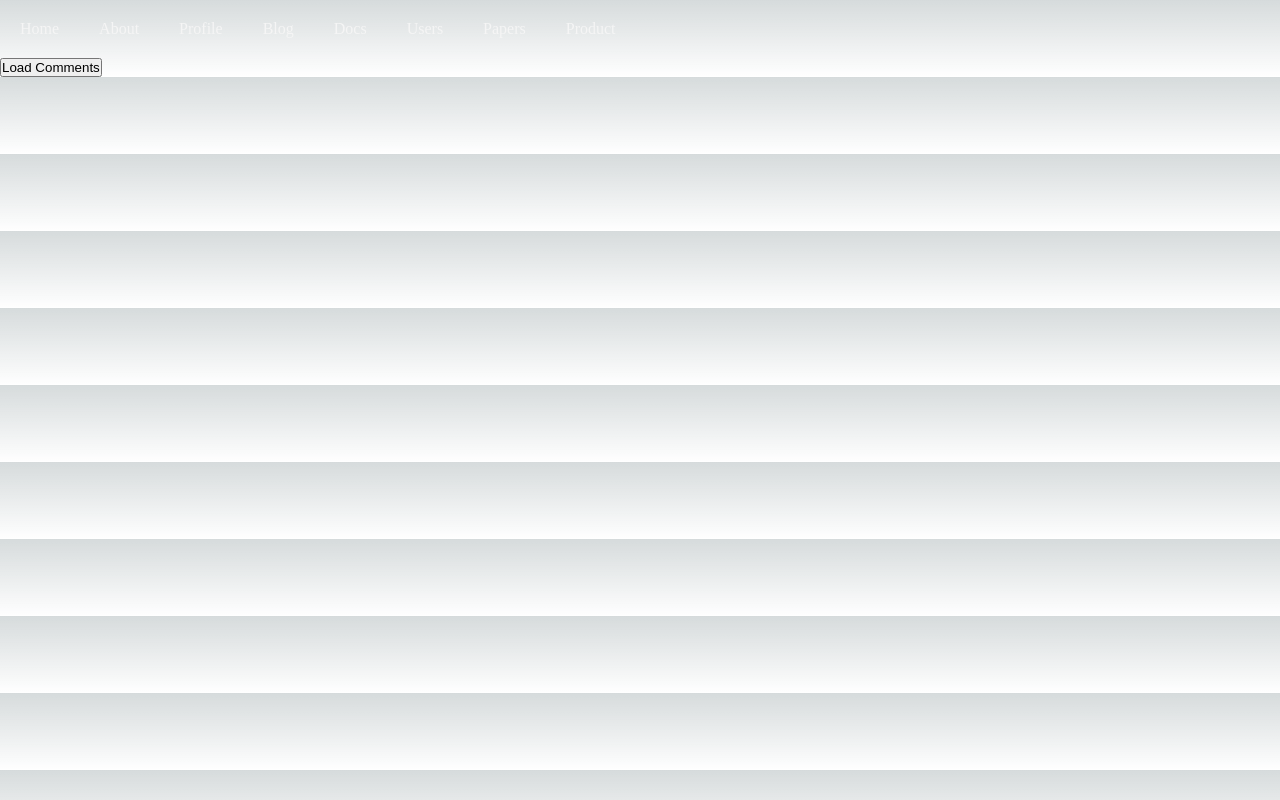
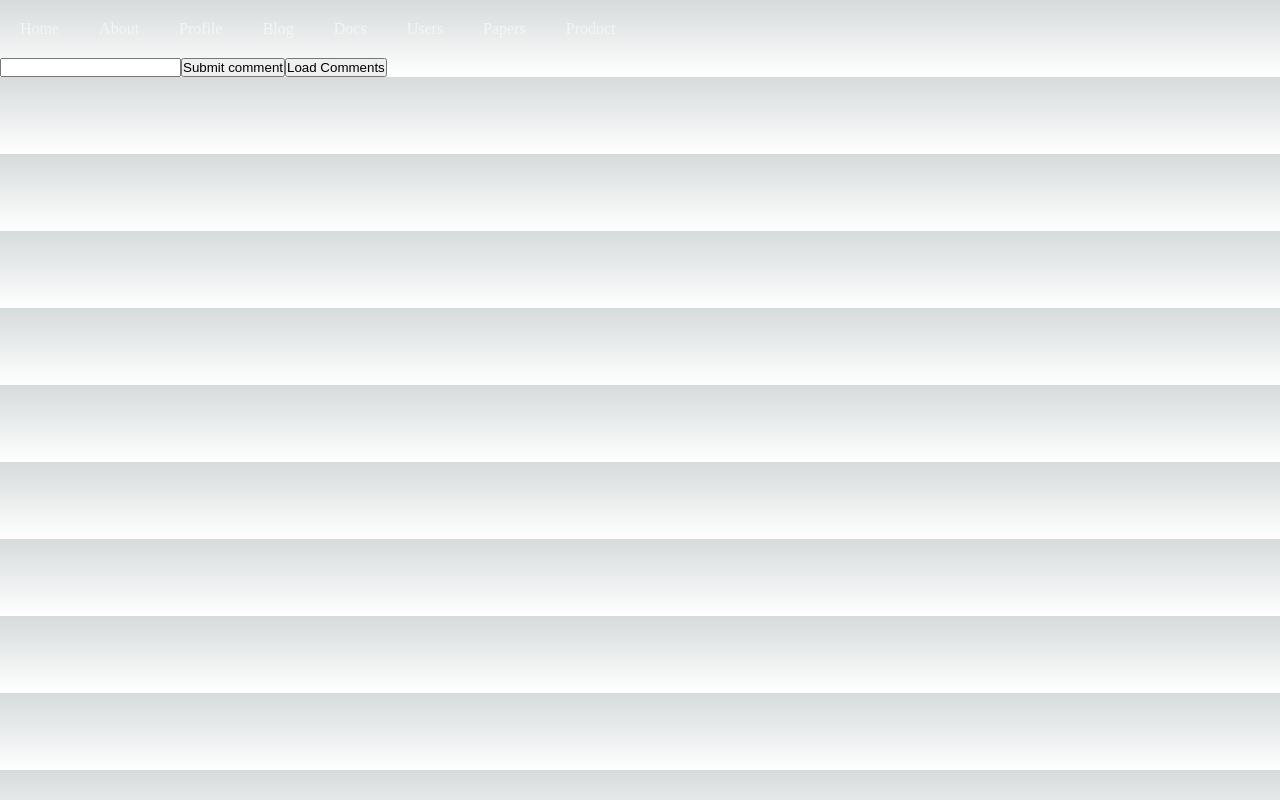
Before and after one commit to Emmanuel-Dominic/nextjs-moment, a Next.js app: page /comments in a window 1280 px wide. Built offline with nearby package versions, Linux system fonts and the light colour scheme.

Commit message:
implements api post request

```diff
--- a/pages/api/comments/index.js
+++ b/pages/api/comments/index.js
@@ -1,5 +1,15 @@
 import { comments } from "../../../data/comments";
 
 export default function handler(req, res) {
-    res.status(200).json(comments)
+    if (req.method === 'GET') {
+        res.status(200).json(comments)
+    } else if(req.method === 'POST') {
+        const comment = req.body.comment;
+        const newComment = {
+            id: comments.length + 1,
+            text: comment
+        }
+        comments.push(newComment)
+        res.status(201).json(newComment)
+    }
 }
--- a/pages/comments/index.js
+++ b/pages/comments/index.js
@@ -2,6 +2,7 @@
 
 export default function CommentsPage() {
     const [comments, setComents] = useState([])
+    const [comment, setComent] = useState('')
 
     const fetchComments = async() => {
         const response = await fetch('/api/comments')
@@ -9,8 +10,22 @@
         setComents(data)
     }
 
+    const submitComment = async () => {
+        const response = await fetch('/api/comments', {
+            method: 'POST',
+            body: JSON.stringify({comment}),
+            headers: {
+                'Content-Type': 'application/json'
+            }
+        })
+        const data = await response.json()
+        console.log(data)
+    }
+
     return (
         <>
+            <input type="text" value={comment} onChange={e => setComent(e.target.value)} />
+            <button onClick={submitComment}>Submit comment</button>
             <button onClick={fetchComments}>Load Comments</button>
             {
                 comments.map(comment => {
```
